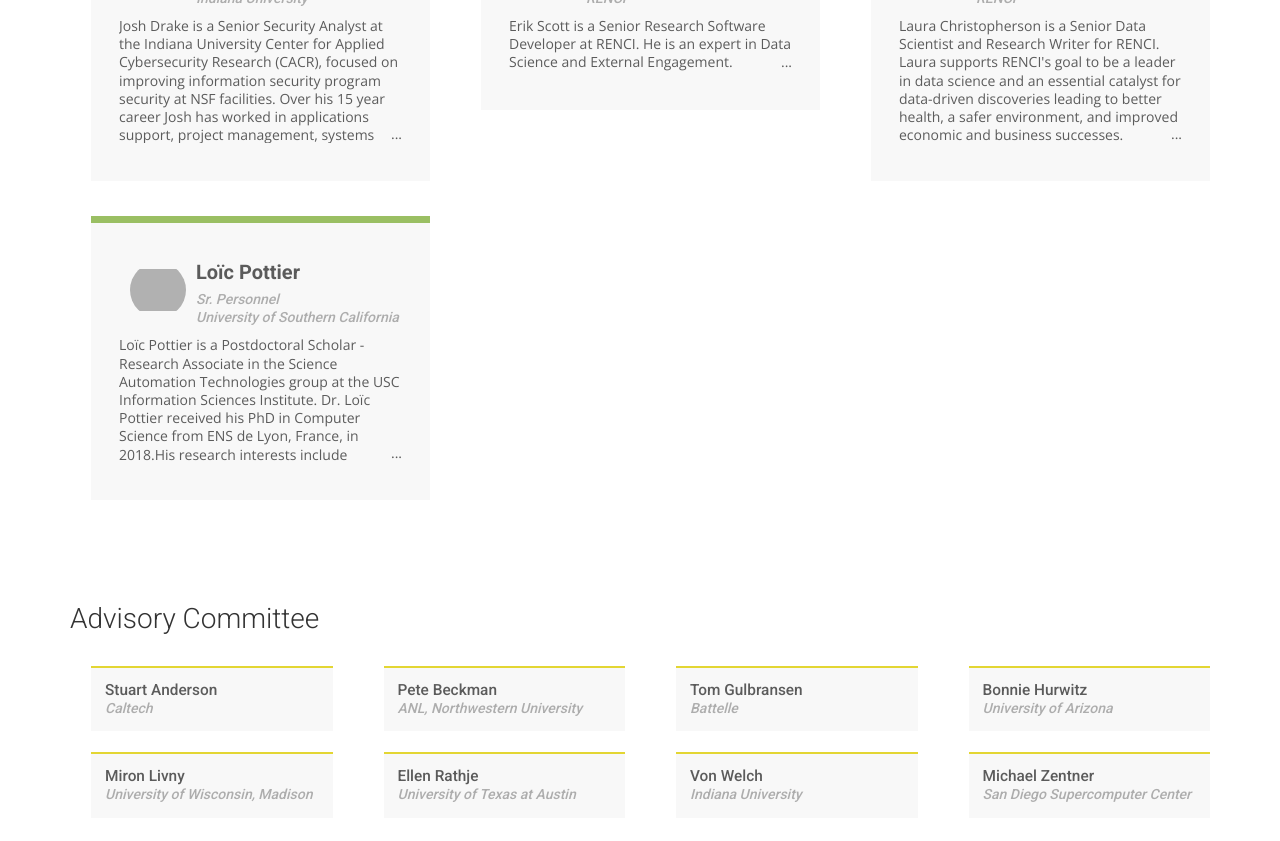
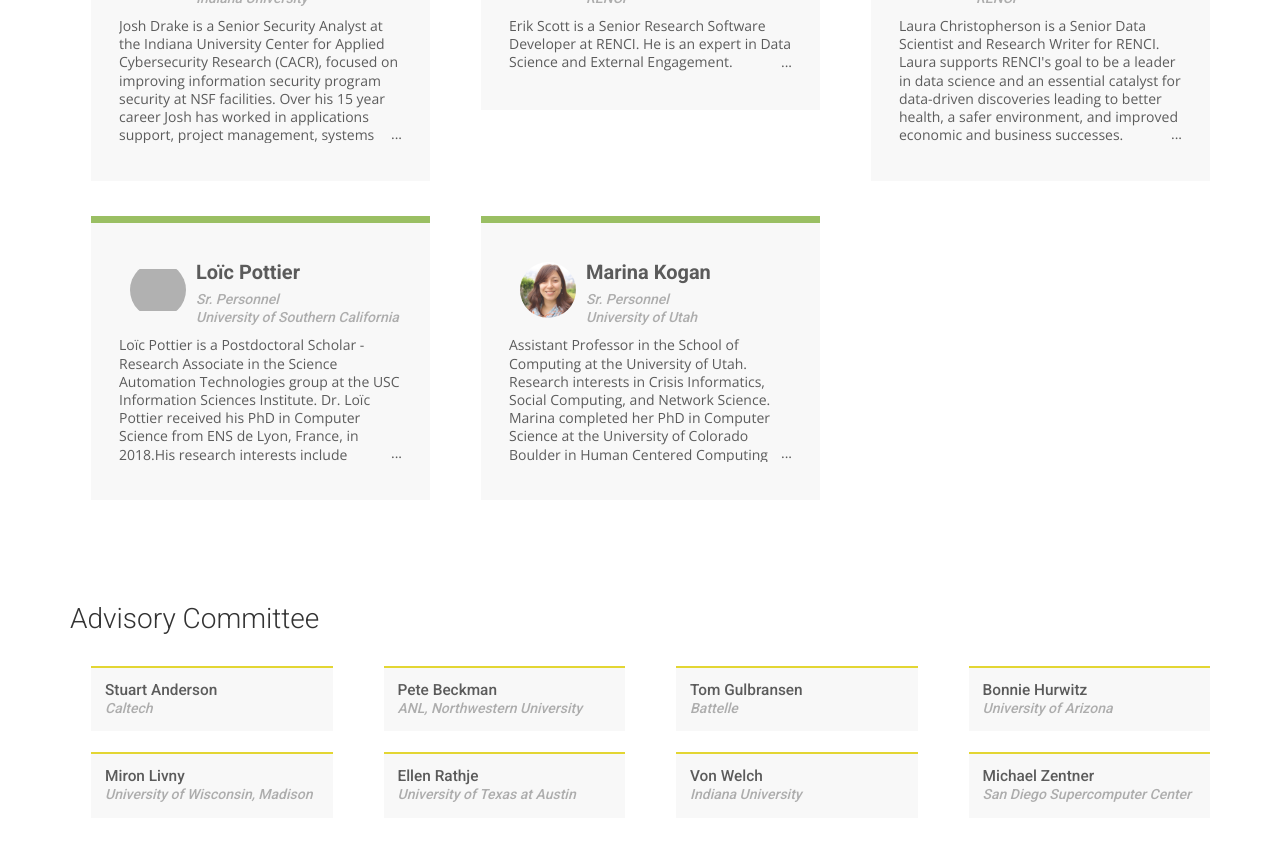
Before and after one commit to cicoe/cicoe.github.io, a Jekyll site: the page built from people.html, in a window 1280 px wide and 900 px high, scrolled down 2289 px. Shown: the top 841 px of the window. Built offline with Jekyll 4.4.1, drawn with Linux system fonts in a browser that asks for light colours; nearby versions of some CDN libraries; some web fonts are replaced; grey boxes are pictures that could not be loaded.

Commit message:
added marina

```diff
--- a/_data/participants.yml
+++ b/_data/participants.yml
@@ -130,3 +130,10 @@
   role: "Sr. Personnel"
   institution: "University of Southern California"
   description: "Loïc Pottier is a Postdoctoral Scholar - Research Associate in the Science Automation Technologies group at the USC Information Sciences Institute. Dr. Loïc Pottier received his PhD in Computer Science from ENS de Lyon, France, in 2018.His research interests include scheduling and performance models for HPC systems, scientific workflows management and parallel algorithms in general."
+
+- name: "Marina Kogan"
+  photo: "marina.jpg"
+  website: "http://www.mkoganresearch.com/"
+  role: "Sr. Personnel"
+  institution: "University of Utah"
+  description: "Assistant Professor in the School of Computing at the University of Utah. Research interests in Crisis Informatics, Social Computing, and Network Science. Marina completed her PhD in Computer Science at the University of Colorado Boulder in Human Centered Computing under the advisement of Professor Leysia Palen. Then spent a year and a half as an Assistant Professor of Computer Science at University of New Mexico."
```
